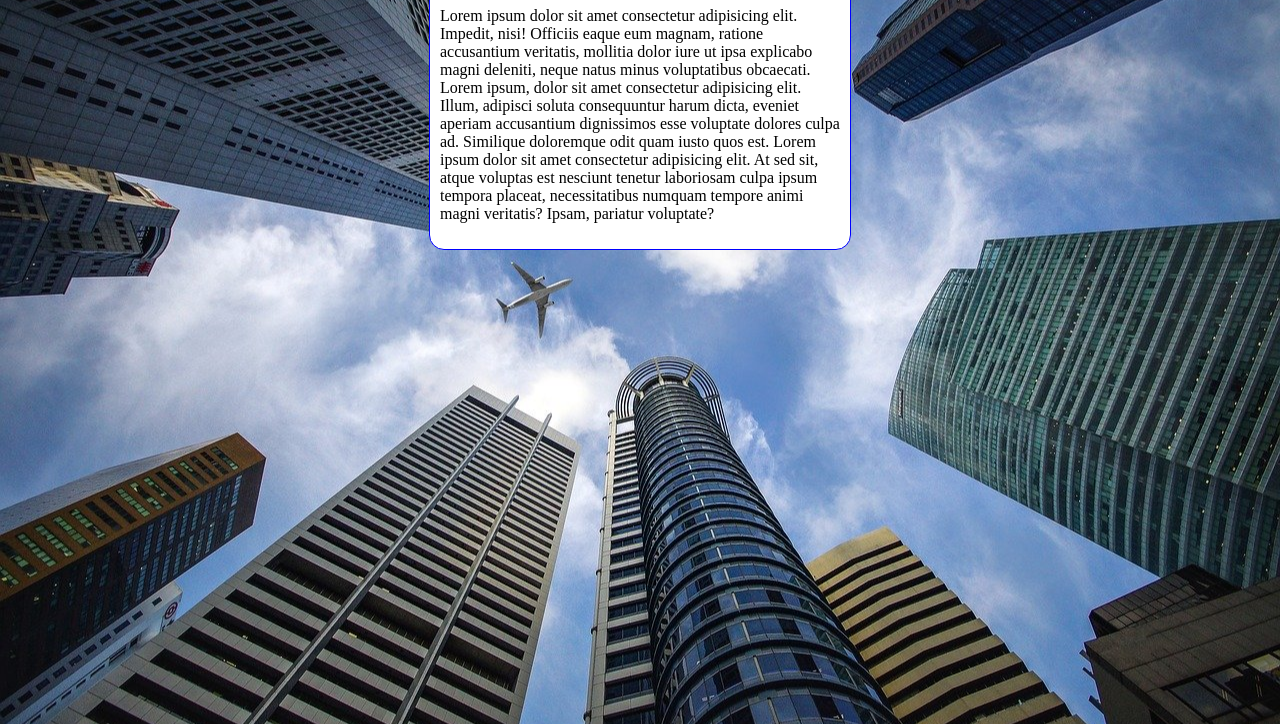
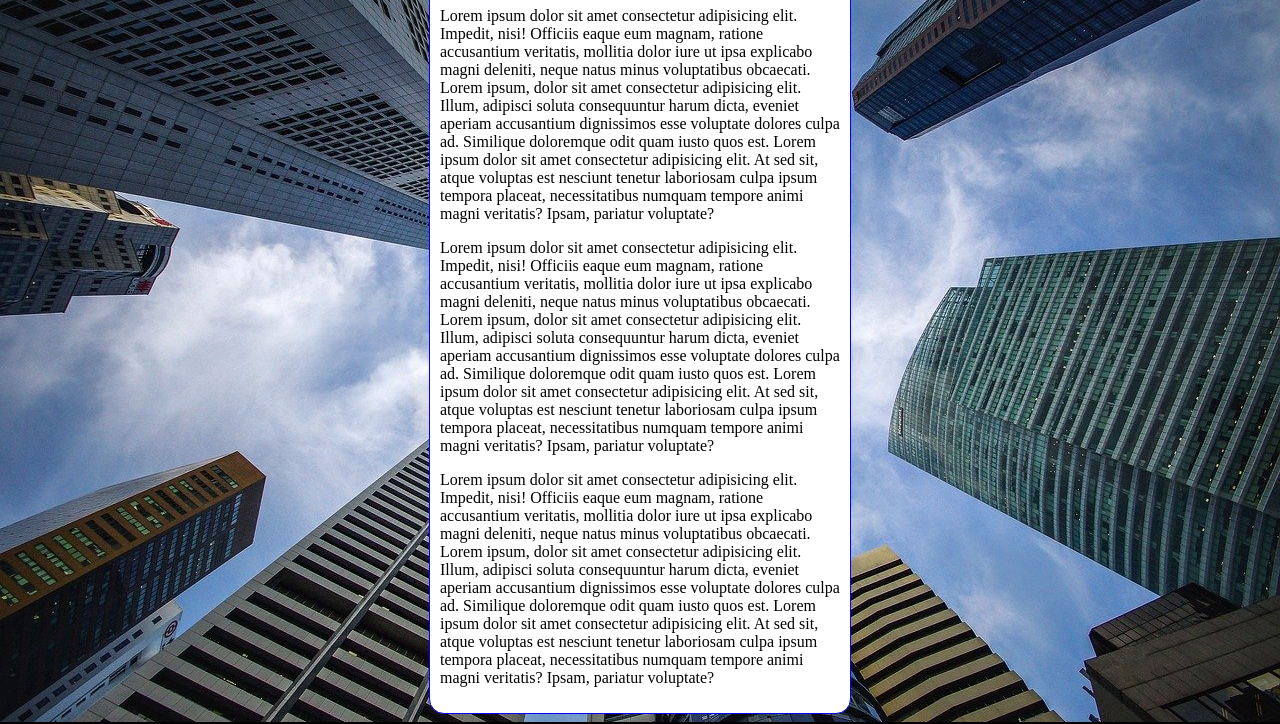
Before and after one commit to ObrunoAndrade/HTML-CSS, a plain HTML site: page Exercicios/ex022/fundo006.html in a window 1280 px wide. Shown: the part 92-816 px from the top of the page. Drawn offline with Linux system fonts and the light colour scheme.

Commit message:
atualizaçao

```diff
--- a/Exercicios/ex022/fundo006.html
+++ b/Exercicios/ex022/fundo006.html
@@ -8,6 +8,7 @@
 
     <style>
         body {
+            /*
 
             height: 100vh;
             background-color: black;
@@ -15,12 +16,23 @@
             background-position: center center;
             background-repeat: no-repeat;
             background-size: cover;
+            background-attachment: fixed;
+            */
+
+            /*
+            shorthand - background
+                color > image > position > reapeat > size
+                > attachment
+
+            */
+            background: black url('imagens/wallpaper002.jpg') center center no-repeat fixed;
+            background-size: cover;
         }
 
         main {
 
             background-color: white;
-            width: 400px;
+            max-width: 400px;
             padding: 10px;
             margin: auto;
             border: 1px solid blue;
@@ -34,6 +46,8 @@
     <main>
         <h1>Teste de Imagem de Fundo</h1>
         <p>Lorem ipsum dolor sit amet consectetur adipisicing elit. Impedit, nisi! Officiis eaque eum magnam, ratione accusantium veritatis, mollitia dolor iure ut ipsa explicabo magni deleniti, neque natus minus voluptatibus obcaecati. Lorem ipsum, dolor sit amet consectetur adipisicing elit. Illum, adipisci soluta consequuntur harum dicta, eveniet aperiam accusantium dignissimos esse voluptate dolores culpa ad. Similique doloremque odit quam iusto quos est. Lorem ipsum dolor sit amet consectetur adipisicing elit. At sed sit, atque voluptas est nesciunt tenetur laboriosam culpa ipsum tempora placeat, necessitatibus numquam tempore animi magni veritatis? Ipsam, pariatur voluptate?</p>
+        <p>Lorem ipsum dolor sit amet consectetur adipisicing elit. Impedit, nisi! Officiis eaque eum magnam, ratione accusantium veritatis, mollitia dolor iure ut ipsa explicabo magni deleniti, neque natus minus voluptatibus obcaecati. Lorem ipsum, dolor sit amet consectetur adipisicing elit. Illum, adipisci soluta consequuntur harum dicta, eveniet aperiam accusantium dignissimos esse voluptate dolores culpa ad. Similique doloremque odit quam iusto quos est. Lorem ipsum dolor sit amet consectetur adipisicing elit. At sed sit, atque voluptas est nesciunt tenetur laboriosam culpa ipsum tempora placeat, necessitatibus numquam tempore animi magni veritatis? Ipsam, pariatur voluptate?</p>
+        <p>Lorem ipsum dolor sit amet consectetur adipisicing elit. Impedit, nisi! Officiis eaque eum magnam, ratione accusantium veritatis, mollitia dolor iure ut ipsa explicabo magni deleniti, neque natus minus voluptatibus obcaecati. Lorem ipsum, dolor sit amet consectetur adipisicing elit. Illum, adipisci soluta consequuntur harum dicta, eveniet aperiam accusantium dignissimos esse voluptate dolores culpa ad. Similique doloremque odit quam iusto quos est. Lorem ipsum dolor sit amet consectetur adipisicing elit. At sed sit, atque voluptas est nesciunt tenetur laboriosam culpa ipsum tempora placeat, necessitatibus numquam tempore animi magni veritatis? Ipsam, pariatur voluptate?</p>
     </main>
 
 </body>
```
Also changed, not shown: Exercicios/ex022/fundo007.html (added).
